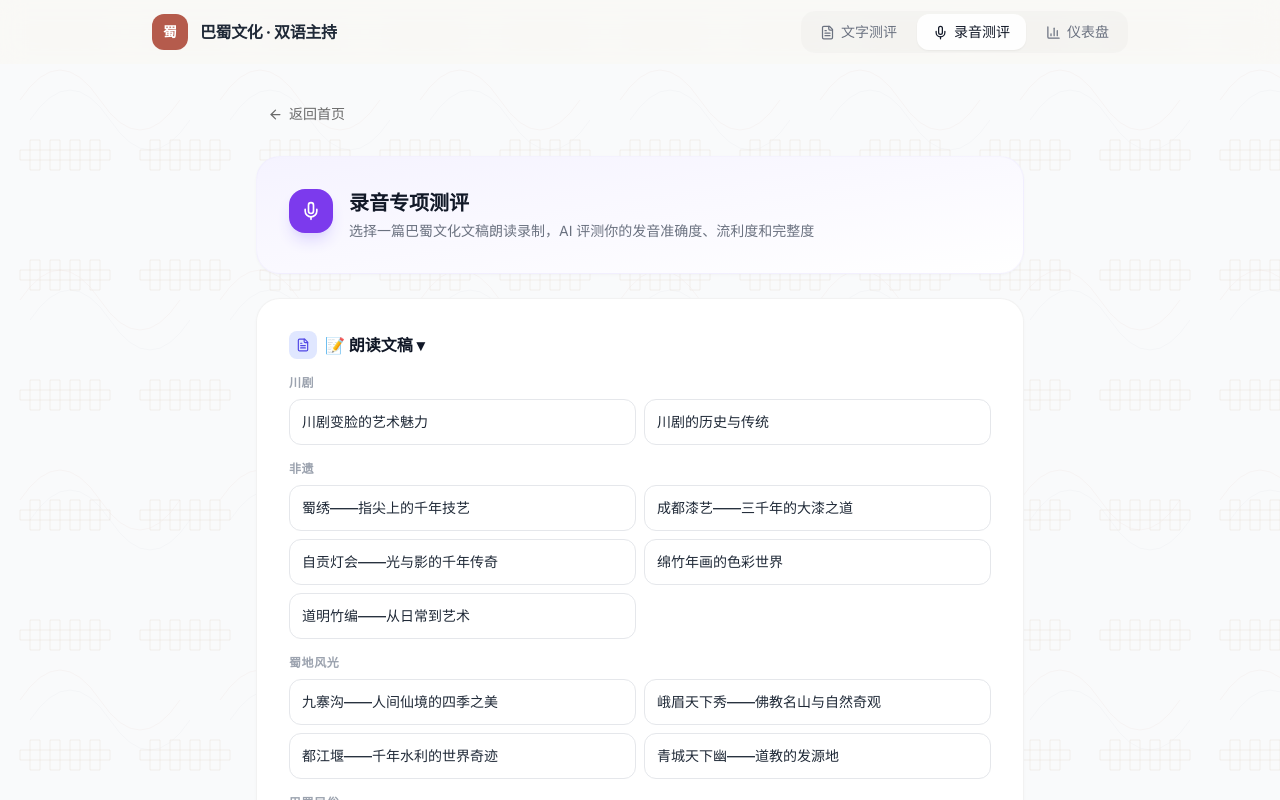
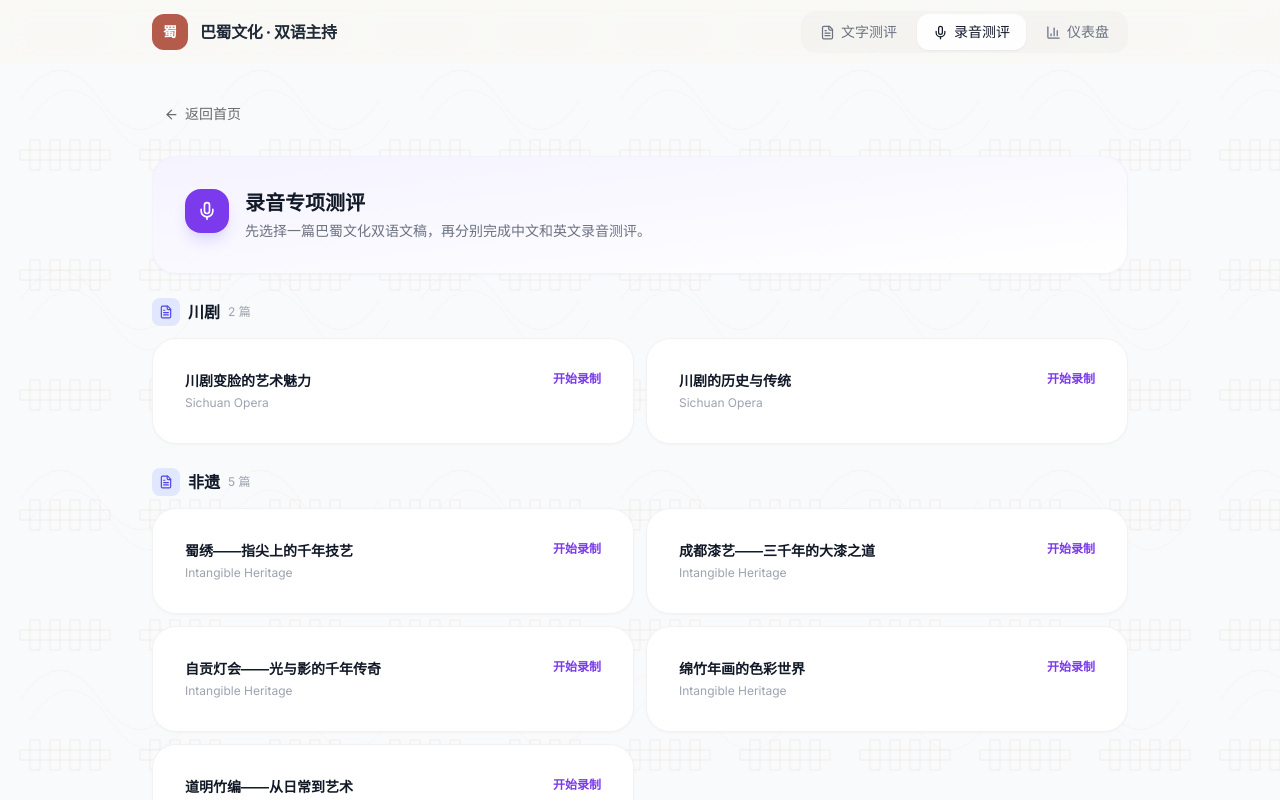
Before and after one commit to chloeyx727/bilingual-host-ai, a React (Vite) app in the folder frontend/: page /speech-practice in a window 1280 px wide. Shown: the top 800 px of the page. Built offline with nearby package versions, Linux system fonts and the light colour scheme; no server answers.

Commit message:
Refactor speech assessment flow

```diff
--- a/frontend/src/App.tsx
+++ b/frontend/src/App.tsx
@@ -56,6 +56,7 @@ function App() {
             <Route path="/assessment/:practiceId" element={<AssessmentPage />} />
             <Route path="/dashboard" element={<DashboardPage />} />
             <Route path="/speech-practice" element={<SpeechPracticePage />} />
+            <Route path="/speech-practice/:scriptId" element={<SpeechPracticePage />} />
             <Route path="/speech-result/:practiceId" element={<SpeechResultPage />} />
           </Routes>
         </div>
--- a/frontend/src/pages/SpeechPracticePage.tsx
+++ b/frontend/src/pages/SpeechPracticePage.tsx
@@ -1,37 +1,31 @@
-import { useState } from 'react'
-import { useNavigate } from 'react-router-dom'
-import { Send, Loader2, ArrowLeft, FileText, Mic } from 'lucide-react'
+import { useMemo, useState } from 'react'
+import { useNavigate, useParams } from 'react-router-dom'
+import { ArrowLeft, FileText, Loader2, Mic, Send } from 'lucide-react'
 import { api } from '../api/client'
 import VoiceRecorder from '../components/VoiceRecorder'
 import { SPEECH_SCRIPTS, SpeechScript } from '../data/speechScripts'
 
-const categories = [...new Set(SPEECH_SCRIPTS.map(s => s.category))]
+const categories = [...new Set(SPEECH_SCRIPTS.map(script => script.category))]
 
 export default function SpeechPracticePage() {
-  const navigate = useNavigate()
-  const [selectedScript, setSelectedScript] = useState<SpeechScript | null>(null)
-  const [audioCnBase64, setAudioCnBase64] = useState('')
-  const [audioEnBase64, setAudioEnBase64] = useState('')
-  const [submitting, setSubmitting] = useState(false)
-  const [error, setError] = useState('')
-  const [showScripts, setShowScripts] = useState(true)
+  const { scriptId } = useParams<{ scriptId?: string }>()
+  const selectedScript = useMemo(
+    () => SPEECH_SCRIPTS.find(script => script.id === scriptId) || null,
+    [scriptId],
+  )
 
-  async function handleSubmit() {
-    if (!audioCnBase64 && !audioEnBase64) { setError('请至少录制一段录音'); return }
-    setSubmitting(true); setError('')
-    try {
-      const result = await api.speechOnly({
-        audio_cn_base64: audioCnBase64, audio_en_base64: audioEnBase64,
-        text_cn: selectedScript?.textCn || '', text_en: selectedScript?.textEn || '',
-      })
-      navigate(`/speech-result/${result.practice_id}`)
-    } catch (e: any) { setError(e.message || '提交失败') }
-    finally { setSubmitting(false) }
+  if (!selectedScript) return <SpeechScriptSelectionPage />
+  return <SpeechRecordingPage script={selectedScript} />
 }
 
+function SpeechScriptSelectionPage() {
+  const navigate = useNavigate()
+
   return (
-    <div className="max-w-3xl mx-auto space-y-6 animate-fade-in">
-      <button onClick={() => navigate('/')} className="btn-ghost text-sm"><ArrowLeft size={15} /> 返回首页</button>
+    <div className="max-w-5xl mx-auto space-y-6 animate-fade-in">
+      <button onClick={() => navigate('/')} className="btn-ghost text-sm">
+        <ArrowLeft size={15} /> 返回首页
+      </button>
 
       <div className="card bg-gradient-to-br from-violet-50 to-white border-violet-100/50">
         <div className="flex items-start gap-4">
@@ -40,88 +34,141 @@ export default function SpeechPracticePage() {
           </div>
           <div>
             <h2 className="text-xl font-bold text-gray-900 mb-1">录音专项测评</h2>
-            <p className="text-sm text-gray-500">选择一篇巴蜀文化文稿朗读录制，AI 评测你的发音准确度、流利度和完整度</p>
+            <p className="text-sm text-gray-500">先选择一篇巴蜀文化双语文稿，再分别完成中文和英文录音测评。</p>
           </div>
         </div>
       </div>
 
-      {/* 文稿选择 */}
-      <div className="card">
-        <button onClick={() => setShowScripts(!showScripts)}
-          className="flex items-center gap-2 font-bold text-gray-900 w-full">
+      <div className="space-y-6">
+        {categories.map(category => (
+          <section key={category}>
+            <div className="flex items-center gap-2 mb-3">
               <div className="w-7 h-7 rounded-lg bg-indigo-100 flex items-center justify-center">
                 <FileText size={14} className="text-indigo-600" />
               </div>
-          📝 朗读文稿 {showScripts ? '▾' : '▸'}
-          {selectedScript && <span className="text-sm text-indigo-600 font-medium ml-2">· {selectedScript.title}</span>}
-        </button>
-        {showScripts && (
-          <div className="mt-4 space-y-4">
-            {categories.map(cat => (
-              <div key={cat}>
-                <h4 className="text-xs font-semibold text-gray-400 uppercase tracking-wider mb-2">{cat}</h4>
-                <div className="grid grid-cols-1 md:grid-cols-2 gap-2">
-                  {SPEECH_SCRIPTS.filter(s => s.category === cat).map(script => (
-                    <button key={script.id} onClick={() => { setSelectedScript(script); setAudioCnBase64(''); setAudioEnBase64('') }}
-                      className={`text-left p-3 rounded-xl border text-sm transition-all ${
-                        selectedScript?.id === script.id
-                          ? 'border-indigo-400 bg-indigo-50 ring-1 ring-indigo-300 shadow-sm'
-                          : 'border-gray-200 hover:border-gray-300 hover:bg-gray-50'
-                      }`}>
-                      <span className="font-medium text-gray-800">{script.title}</span>
+              <h3 className="font-bold text-gray-900">{category}</h3>
+              <span className="text-xs text-gray-400">
+                {SPEECH_SCRIPTS.filter(script => script.category === category).length} 篇
+              </span>
+            </div>
+
+            <div className="grid grid-cols-1 md:grid-cols-2 gap-3">
+              {SPEECH_SCRIPTS.filter(script => script.category === category).map(script => (
+                <button
+                  key={script.id}
+                  type="button"
+                  onClick={() => navigate(`/speech-practice/${script.id}`)}
+                  className="card text-left hover:border-violet-200 hover:shadow-md transition-all"
+                >
+                  <div className="flex items-start justify-between gap-3">
+                    <div>
+                      <h4 className="font-semibold text-gray-900 text-sm mb-1">{script.title}</h4>
+                      <p className="text-xs text-gray-400">{script.categoryEn}</p>
+                    </div>
+                    <span className="text-xs font-semibold text-violet-600 shrink-0">开始录制</span>
+                  </div>
                 </button>
               ))}
             </div>
-              </div>
+          </section>
         ))}
       </div>
-        )}
+    </div>
+  )
+}
+
+function SpeechRecordingPage({ script }: { script: SpeechScript }) {
+  const navigate = useNavigate()
+  const [audioCnBase64, setAudioCnBase64] = useState('')
+  const [audioEnBase64, setAudioEnBase64] = useState('')
+  const [submitting, setSubmitting] = useState(false)
+  const [error, setError] = useState('')
+
+  async function handleSubmit() {
+    if (!audioCnBase64 && !audioEnBase64) {
+      setError('请至少完成一段录音')
+      return
+    }
+
+    setSubmitting(true)
+    setError('')
+
+    try {
+      const result = await api.speechOnly({
+        audio_cn_base64: audioCnBase64,
+        audio_en_base64: audioEnBase64,
+        text_cn: script.textCn,
+        text_en: script.textEn,
+      })
+      navigate(`/speech-result/${result.practice_id}`)
+    } catch (err: any) {
+      setError(err.message || '提交失败')
+    } finally {
+      setSubmitting(false)
+    }
+  }
+
+  return (
+    <div className="max-w-5xl mx-auto space-y-6 animate-fade-in">
+      <button onClick={() => navigate('/speech-practice')} className="btn-ghost text-sm">
+        <ArrowLeft size={15} /> 返回选题
+      </button>
+
+      <div className="card bg-gradient-to-br from-violet-50 to-white border-violet-100/50">
+        <div className="flex items-start gap-4">
+          <div className="w-11 h-11 rounded-2xl bg-violet-600 flex items-center justify-center text-white shadow-lg shadow-violet-200 shrink-0">
+            <Mic size={20} />
+          </div>
+          <div>
+            <h2 className="text-xl font-bold text-gray-900 mb-1">{script.title}</h2>
+            <p className="text-sm text-gray-500">{script.category} · {script.categoryEn}</p>
+          </div>
+        </div>
       </div>
 
-      {/* 文稿预览 + 录音 */}
-      {selectedScript && (
-        <>
-          <div className="grid grid-cols-1 md:grid-cols-2 gap-4">
-            <div className="card border-l-[3px] border-l-rose-400">
-              <h3 className="font-bold text-sm text-gray-900 mb-3">🇨🇳 中文文稿</h3>
-              <p className="text-sm text-gray-700 leading-relaxed">{selectedScript.textCn}</p>
+      <div className="grid grid-cols-1 lg:grid-cols-2 gap-5">
+        <section className="card border-l-[3px] border-l-rose-400 space-y-4">
+          <div>
+            <h3 className="font-bold text-gray-900">中文录音</h3>
+            <p className="text-xs text-gray-400 mt-1">朗读下方中文文稿，完成后可播放、重录或提交测评。</p>
           </div>
-            <div className="card border-l-[3px] border-l-blue-400">
-              <h3 className="font-bold text-sm text-gray-900 mb-3">🇬🇧 English Script</h3>
-              <p className="text-sm text-gray-700 leading-relaxed">{selectedScript.textEn}</p>
-            </div>
-          </div>
-          <div className="grid grid-cols-1 md:grid-cols-2 gap-4">
-            <div className="card bg-gray-50/50">
-              <h3 className="font-bold text-sm text-gray-900 mb-3">🎤 中文录音</h3>
+          <div className="bg-rose-50/60 rounded-xl p-4 text-sm text-gray-700 leading-relaxed">{script.textCn}</div>
+          <div className="bg-white rounded-xl border border-gray-100 p-4">
             <VoiceRecorder label="中文" lang="zh-CN" onAudioReady={setAudioCnBase64} />
           </div>
-            <div className="card bg-gray-50/50">
-              <h3 className="font-bold text-sm text-gray-900 mb-3">🎤 English Recording</h3>
+        </section>
+
+        <section className="card border-l-[3px] border-l-blue-400 space-y-4">
+          <div>
+            <h3 className="font-bold text-gray-900">English Recording</h3>
+            <p className="text-xs text-gray-400 mt-1">Read the English script below, then play back, re-record, or submit.</p>
+          </div>
+          <div className="bg-blue-50/60 rounded-xl p-4 text-sm text-gray-700 leading-relaxed">{script.textEn}</div>
+          <div className="bg-white rounded-xl border border-gray-100 p-4">
             <VoiceRecorder label="English" lang="en-US" onAudioReady={setAudioEnBase64} />
           </div>
+        </section>
       </div>
-        </>
-      )}
 
-      {!selectedScript && (
-        <div className="card text-center text-gray-400 py-12">
-          <Mic size={36} className="mx-auto mb-3 opacity-20" />
-          <p className="font-medium">请先选择一篇朗读文稿</p>
-        </div>
-      )}
-
-      {selectedScript && (
-        <div className="flex items-center justify-between">
-          <span className="text-sm text-gray-400">{audioCnBase64 || audioEnBase64 ? '✅ 录音就绪' : '请录制音频'}</span>
+      <div className="flex items-center justify-between bg-white rounded-2xl border border-gray-100 px-5 py-3.5 shadow-sm">
+        <span className="text-sm text-gray-400">
+          {audioCnBase64 || audioEnBase64 ? '录音已准备，可提交测评' : '请先完成中文或英文录音'}
+        </span>
         <div className="flex items-center gap-3">
           {error && <span className="text-sm text-rose-500 font-medium">{error}</span>}
           <button onClick={handleSubmit} disabled={submitting} className="btn-primary">
-              {submitting ? <><Loader2 size={16} className="animate-spin" /> 评测中...</> : <><Send size={16} /> 提交评测</>}
+            {submitting ? (
+              <>
+                <Loader2 size={16} className="animate-spin" /> 测评中...
+              </>
+            ) : (
+              <>
+                <Send size={16} /> 提交测评
+              </>
+            )}
           </button>
         </div>
       </div>
-      )}
     </div>
   )
 }
```
Lines whose indentation alone changed are shown as unchanged.
